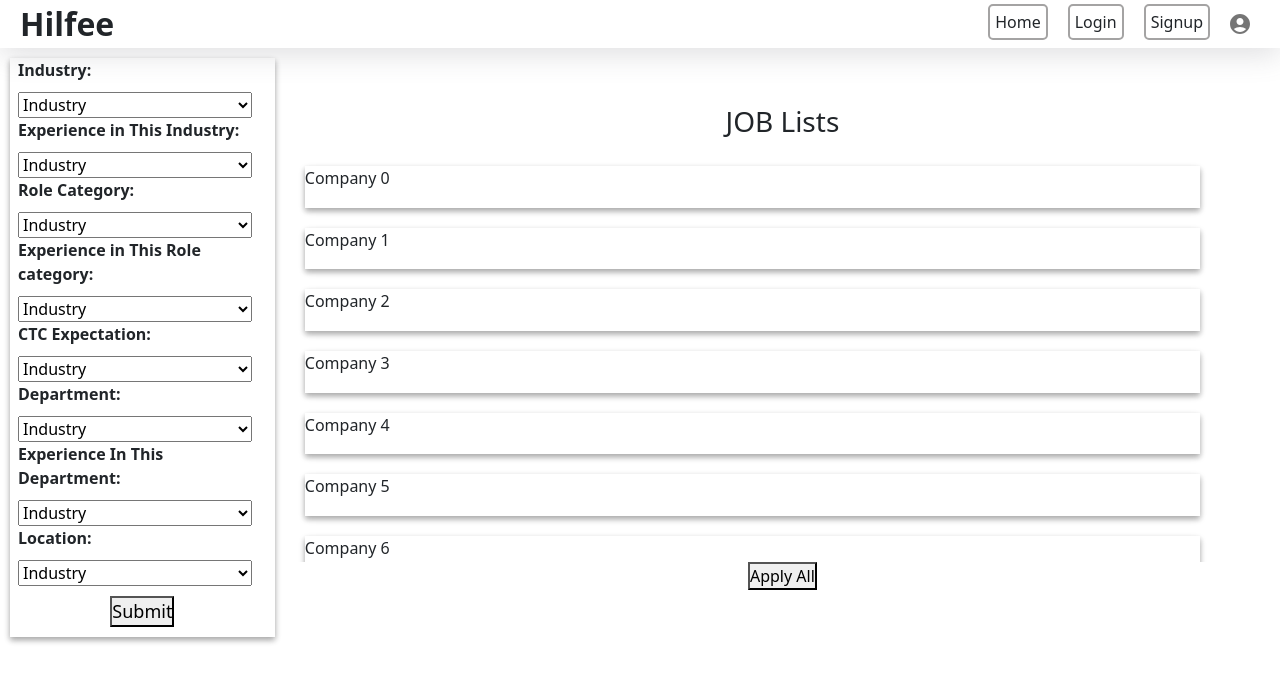
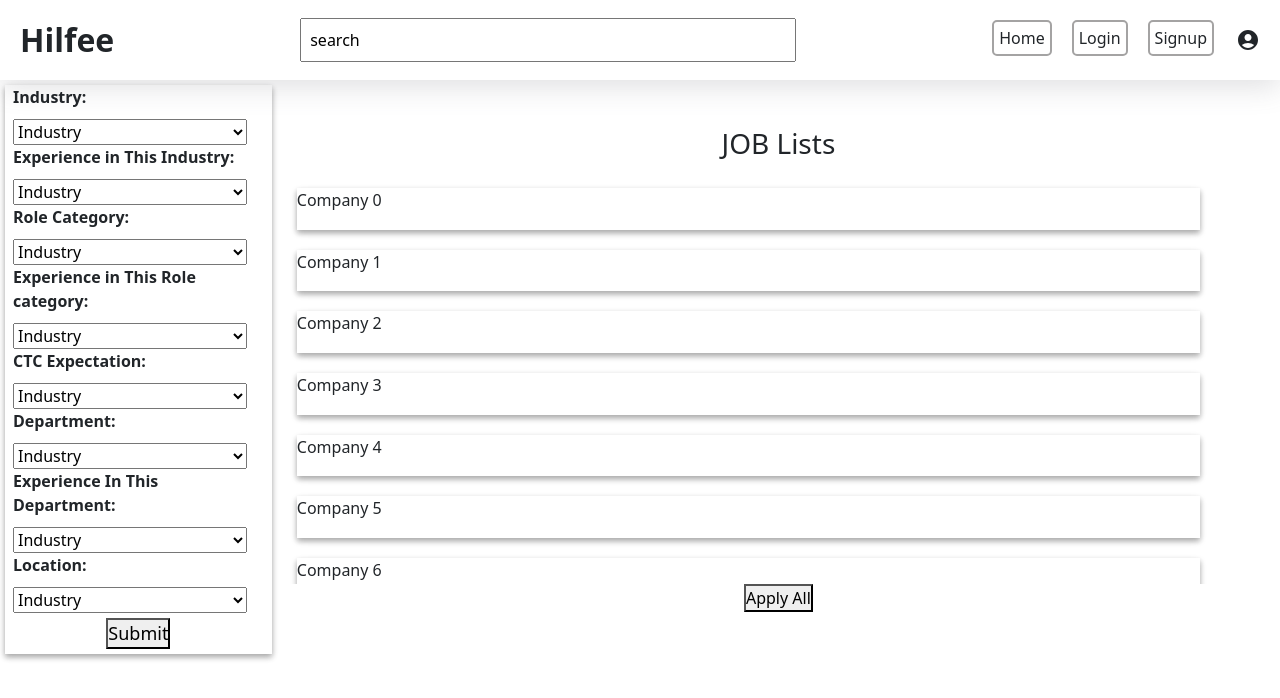
Before and after one commit to hilfee-founder/hilfee-webapp, a React (Create React App) app: page / in a window 1280 px wide. Shown: the top 698 px of the page. Built offline with nearby package versions, Linux system fonts and the light colour scheme; no server answers; sample sign-in values are in the browser's storage.

Commit message:
added profile

```diff
--- a/src/Components/Assets/Landing-page.css
+++ b/src/Components/Assets/Landing-page.css
@@ -21,7 +21,7 @@
     align-items: center;
     flex: 0.2;
     padding:0 8px;
-    margin: 10px;
+    margin:5px 5px;
     box-shadow: rgba(0, 0, 0, 0.16) 0px 3px 6px, rgba(0, 0, 0, 0.23) 0px 3px 6px;
     /* background-color: rgb(207, 237, 237); */
 }
@@ -41,7 +41,7 @@
     text-align: center;
     font-size: large;
     color: black;
-    margin: 10px
+    margin: 5px
 }
 
 .jobs{
--- a/src/Components/Assets/Styles/Nav.css
+++ b/src/Components/Assets/Styles/Nav.css
@@ -4,6 +4,7 @@
 }
 
 .nav-bar{
+    height: 10%;
     width: 100%;
     padding:0 20px;
     display: flex;
--- a/src/Components/Auth/Login.js
+++ b/src/Components/Auth/Login.js
@@ -18,7 +18,6 @@ import 'react-toastify/dist/ReactToastify.css';
 import {url} from '../Constant.js';
 
 const defaultTheme = createTheme();
-
 
 export default function SignIn() {
   const [formData, setFormData] = useState({
@@ -52,7 +51,6 @@ export default function SignIn() {
       if (!response.ok) {
         const errorData = await response.json();
         toast.error(errorData.message);
-
         console.error("Server error:", errorData.message);
         return;
       }
@@ -61,6 +59,7 @@ export default function SignIn() {
 
       if (data.success) {
         console.log("Login successful:", data.message);
+        localStorage.setItem('token',data.token)
         navigate("/profile");
       } else {
         console.error("Login failed:", data.message);
@@ -69,8 +68,6 @@ export default function SignIn() {
       console.error("Error:", error.message);
     }
   };
-
-
 
   return (
     <ThemeProvider theme={defaultTheme}><ToastContainer />
--- a/src/Components/Auth/Signup.js
+++ b/src/Components/Auth/Signup.js
@@ -46,9 +46,8 @@ export default function SignUp() {
       },
       body: JSON.stringify(formData),
     })
-      .then((response) => console.log(response))
+      .then((response) => response.json())
       .then((data) => {
-        console.log(data);
         if (data.success) {
           // Signup successful toast
           toast.success("Signup successful: " + data.message);
--- a/src/Components/Nav.js
+++ b/src/Components/Nav.js
@@ -4,11 +4,18 @@ import IconButton from "@mui/material/IconButton";
 import {url} from '../Components/Constant.js';
 import "./Assets/Styles/Nav.css";
 import { Link, useNavigate } from "react-router-dom";
+import { Badge, Menu, MenuItem, Select } from "@mui/material";
+import { AccountCircle } from "@mui/icons-material";
+import MailIcon from '@mui/icons-material/Mail';
+import NotificationsIcon from '@mui/icons-material/Notifications';
+
 
 const Nav = () => {
-  const navigate = useNavigate();
+  const navigate=useNavigate();
+
 
   const checkToken = async () => {
+    try{
       const response = await fetch(`${url}/verifyuser/`, {
         method: 'POST',
         headers: {
@@ -16,9 +23,13 @@ const Nav = () => {
           'token': localStorage.getItem('token')
         },
       });
-
+      console.log(response);
       const data = await response.json();
       console.log(data);
+    }
+    catch(e){
+      console.log(e);
+    }
   }
 
 
@@ -35,9 +46,58 @@ const Nav = () => {
 
     fetchData();
   }, [navigate]);
+
+ const [anchorEl, setAnchorEl] = useState(null);
+
+ const LinkToProfile=()=>{
+  navigate('/profile')
+ }
+
+  const isMenuOpen = Boolean(anchorEl);
+
+
+
+  const handleProfileMenuOpen = (event) => {
+    setAnchorEl(event.currentTarget);
+
+  };
+
+
+  const handleMenuClose = () => {
+    setAnchorEl(null);
+  };
+
+
+  const menuId = 'primary-search-account-menu';
+  const renderMenu = (
+    <Menu
+      anchorEl={anchorEl}
+      anchorOrigin={{
+        vertical: 'top',
+        horizontal: 'right',
+      }}
+      id={menuId}
+      keepMounted
+      transformOrigin={{
+        vertical: 'top',
+        horizontal: 'right',
+      }}
+      open={isMenuOpen}
+      onClose={handleMenuClose}
+    >
+      <MenuItem onClick={LinkToProfile} >Profile</MenuItem>
+      <MenuItem >Applied Jobs</MenuItem>
+      <MenuItem >Log Out</MenuItem>
+    </Menu>
+  );
+
+
+
+
   return (
     <div className="nav-bar">
       <span className="logo-name">Hilfee</span>
+      <input type="search" name="" value="search" style={{width:"40%",margin:"0.5em"}}/>
       <div className="navigate">
         <Link className="nav-link" to="/">
           Home
@@ -48,9 +108,18 @@ const Nav = () => {
         <Link className="nav-link" to="/signup">
           Signup
         </Link>
-        <IconButton>
+        <IconButton
+          size="large"
+          edge="end"
+          aria-label="account of current user"
+          aria-controls={menuId}
+          aria-haspopup="true"
+          onClick={handleProfileMenuOpen}
+          color="inherit"
+        >
           <AccountCircleIcon />
         </IconButton>
+        {renderMenu}
       </div>
     </div>
   );
```
Lines whose indentation alone changed are shown as unchanged.
